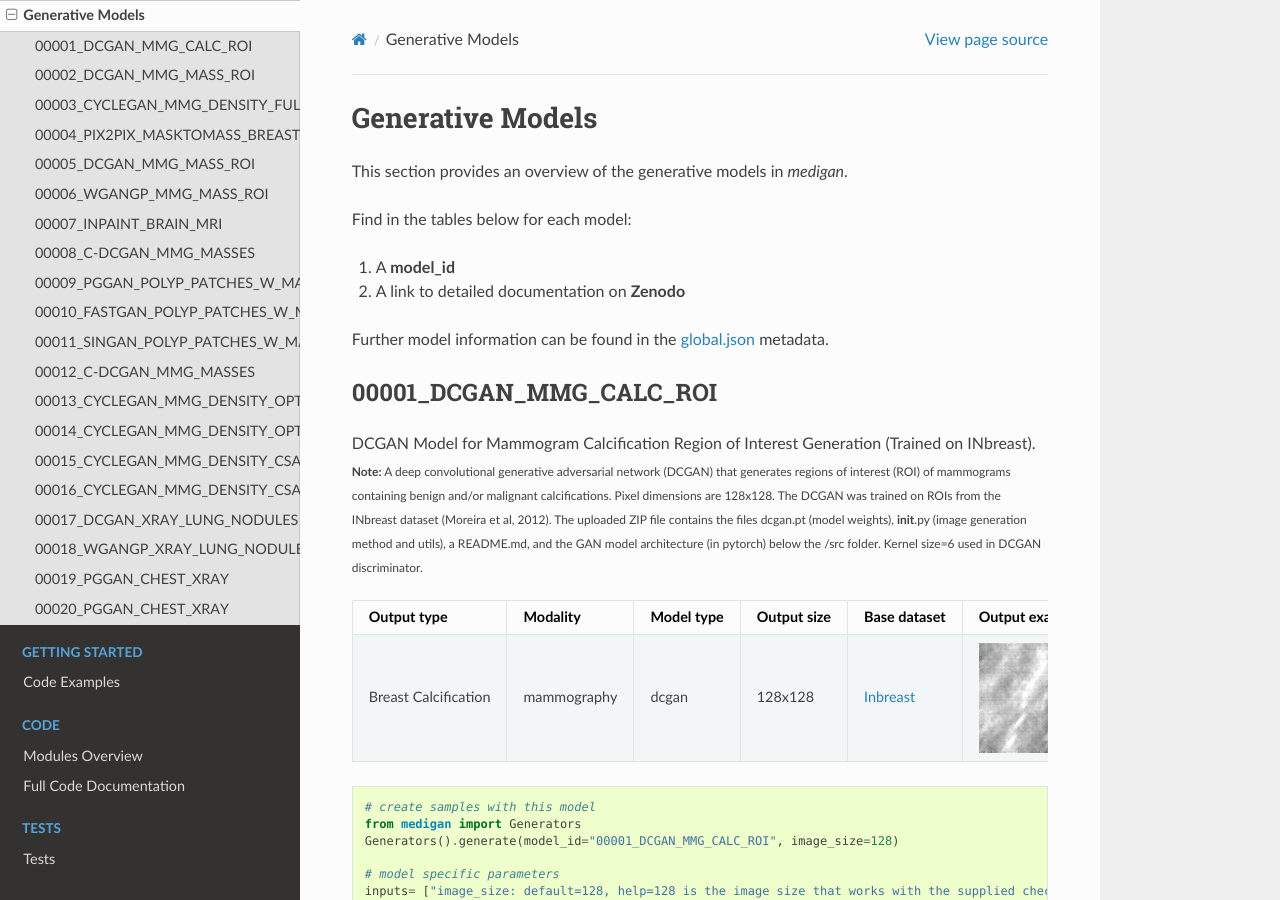
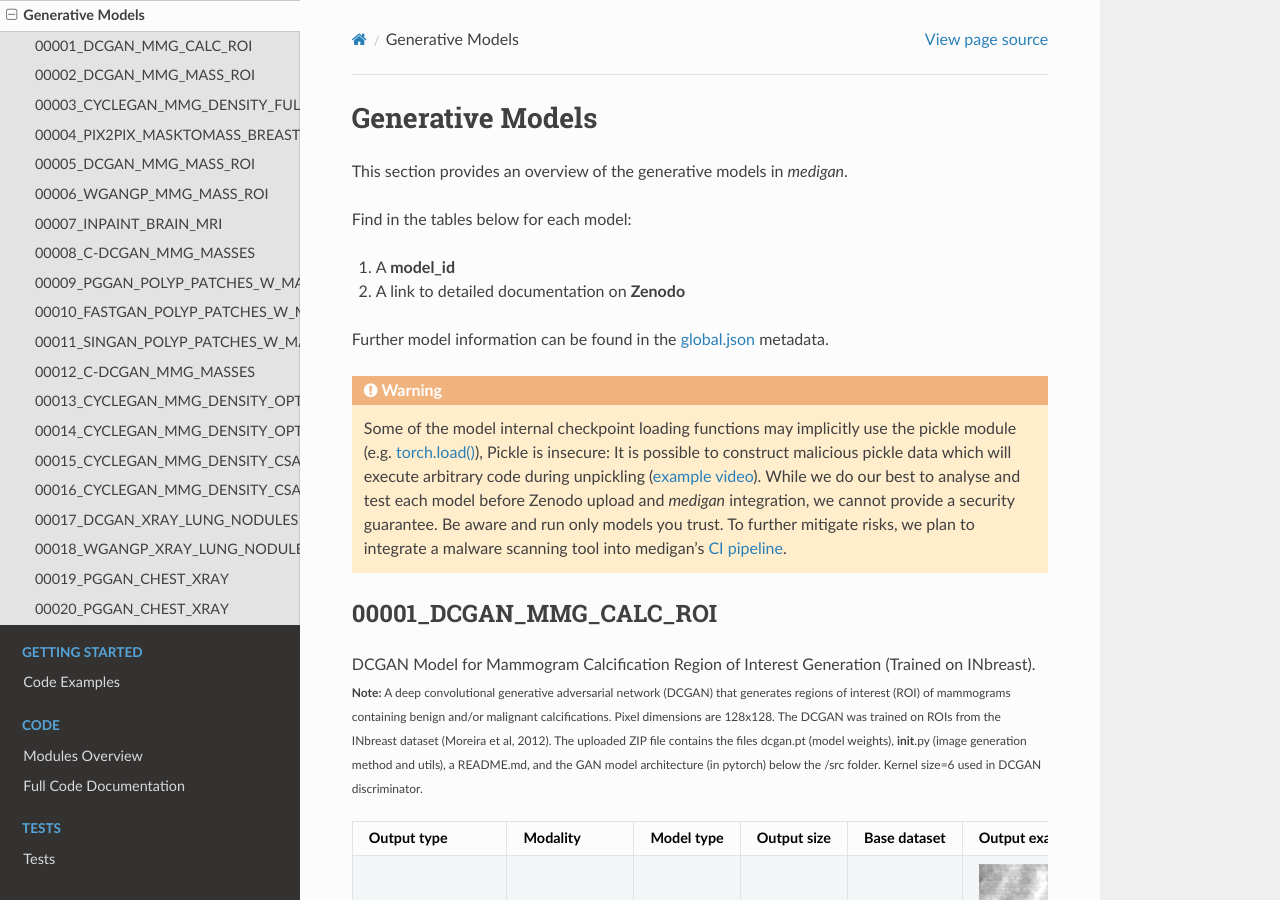
Before and after one commit to RichardObi/medigan, a Sphinx documentation site: the page built from docs/source/models.rst, in a window 1280 px wide and 900 px high. Built offline with Sphinx 7.4.7 and the Read the Docs theme 2.0.0, drawn with Linux system fonts in a browser that asks for light colours.

Commit message:
including a security warning in docs

```diff
--- a/docs/source/models.rst
+++ b/docs/source/models.rst
@@ -10,6 +10,12 @@ Find in the tables below for each model:
 
 Further model information can be found in the `global.json <https://github.com/RichardObi/medigan/blob/main/config/global.json>`_ metadata.
 
+.. warning::
+    Some of the model internal checkpoint loading functions may implicitly use the pickle module (e.g. `torch.load() <https://pytorch.org/docs/stable/generated/torch.load.html>`_),
+    Pickle is insecure: It is possible to construct malicious pickle data which will execute arbitrary code during unpickling (`example video <https://youtu.be/2ethDz9KnLk>`_).
+    While we do our best to analyse and test each model before Zenodo upload and `medigan` integration, we cannot provide a security guarantee. Be aware and run only models you trust.
+    To further mitigate risks, we plan to integrate a malware scanning tool into medigan's `CI pipeline <https://pytorch.org/docs/stable/generated/torch.load.html>`_.
+
 
 .. include:: model_documentation.md
    :parser: myst_parser.sphinx_
```
